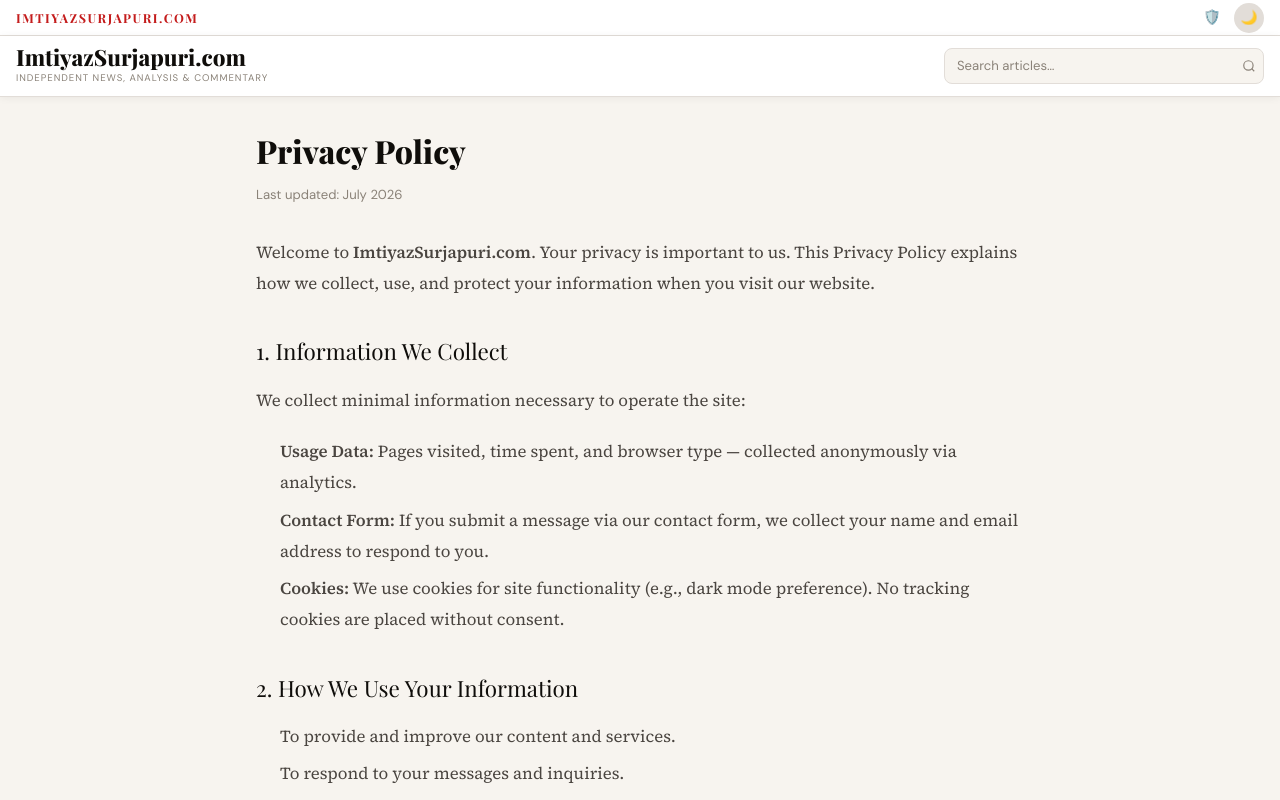
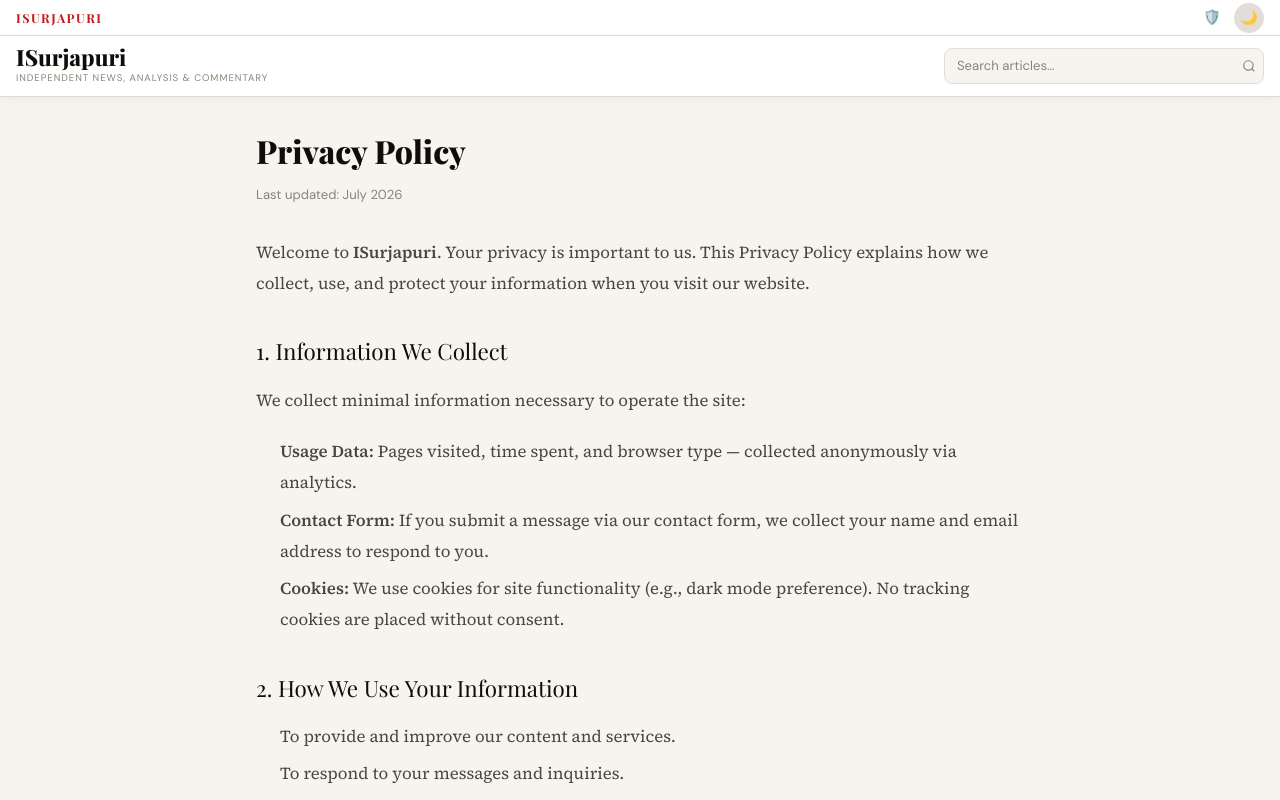
Before and after one commit to imtiyazkth/Imtiyaz-Surjapuri, a Next.js app: page /privacy in a window 1280 px wide. Shown: the top 800 px of the page. Built offline with nearby package versions, Linux system fonts and the light colour scheme; no server answers; a web font is replaced by a local one.

Commit message:
rebrand: ImtiyazSurjapuri.com → ISurjapuri, add Firebase Hosting redirect

```diff
--- a/app/about/page.tsx
+++ b/app/about/page.tsx
@@ -4,7 +4,7 @@ import Header from "@/components/layout/Header";
 import Footer from "@/components/layout/Footer";
 
 export const metadata = {
-  title: "About — ImtiyazSurjapuri.com",
+  title: "About — ISurjapuri",
   description: "About Imtiyaz Surjapuri — Independent journalist, analyst, and commentator.",
 };
 
@@ -81,7 +81,7 @@ export default function AboutPage() {
           <div className="article-body" style={{ maxWidth:"none" }}>
             <h2>About This Website</h2>
             <p>
-              <strong>ImtiyazSurjapuri.com</strong> is an independent news and analysis
+              <strong>ISurjapuri</strong> is an independent news and analysis
               platform covering politics, social affairs, economy, education, and world events.
               The site aims to provide in-depth analysis and commentary that goes beyond
               surface-level reporting.
--- a/app/layout.tsx
+++ b/app/layout.tsx
@@ -5,8 +5,8 @@ import ScrollProgress from "@/components/layout/ScrollProgress";
 
 export const metadata: Metadata = {
   title: {
-    default:  "ImtiyazSurjapuri.com — Independent News, Analysis & Commentary",
-    template: "%s | ImtiyazSurjapuri.com",
+    default:  "ISurjapuri — Independent News, Analysis & Commentary",
+    template: "%s | ISurjapuri",
   },
   description:
     "Independent journalism, analysis, and commentary covering India, the Gulf, and the world. Speaking truth without fear.",
@@ -15,8 +15,8 @@ export const metadata: Metadata = {
   ),
   openGraph: {
     type:        "website",
-    siteName:    "ImtiyazSurjapuri.com",
-    title:       "ImtiyazSurjapuri.com — Independent News, Analysis & Commentary",
+    siteName:    "ISurjapuri",
+    title:       "ISurjapuri — Independent News, Analysis & Commentary",
     description: "Independent journalism, analysis, and commentary covering India, the Gulf, and the world.",
     // Default OG image — shown when no article image is available
     images: [
@@ -24,13 +24,13 @@ export const metadata: Metadata = {
         url:    "https://raw.githubusercontent.com/imtiyazkth/QRaksha/main/docs/assets/Imtiyaz-Surjapuri.png",
         width:  1200,
         height: 630,
-        alt:    "ImtiyazSurjapuri.com",
+        alt:    "ISurjapuri",
       },
     ],
   },
   twitter: {
     card:        "summary_large_image",
-    title:       "ImtiyazSurjapuri.com",
+    title:       "ISurjapuri",
     description: "Independent News, Analysis & Commentary",
     images: [
       "https://raw.githubusercontent.com/imtiyazkth/QRaksha/main/docs/assets/Imtiyaz-Surjapuri.png"
--- a/app/privacy/page.tsx
+++ b/app/privacy/page.tsx
@@ -4,8 +4,8 @@ import Header from "@/components/layout/Header";
 import Footer from "@/components/layout/Footer";
 
 export const metadata = {
-  title: "Privacy Policy — ImtiyazSurjapuri.com",
-  description: "Privacy Policy for ImtiyazSurjapuri.com",
+  title: "Privacy Policy — ISurjapuri",
+  description: "Privacy Policy for ISurjapuri",
 };
 
 export default function PrivacyPage() {
@@ -30,7 +30,7 @@ export default function PrivacyPage() {
 
           <div className="article-body" style={{ maxWidth:"none" }}>
             <p>
-              Welcome to <strong>ImtiyazSurjapuri.com</strong>. Your privacy is important to us.
+              Welcome to <strong>ISurjapuri</strong>. Your privacy is important to us.
               This Privacy Policy explains how we collect, use, and protect your information
               when you visit our website.
             </p>
--- a/app/terms/page.tsx
+++ b/app/terms/page.tsx
@@ -4,8 +4,8 @@ import Header from "@/components/layout/Header";
 import Footer from "@/components/layout/Footer";
 
 export const metadata = {
-  title: "Terms of Use — ImtiyazSurjapuri.com",
-  description: "Terms of Use for ImtiyazSurjapuri.com",
+  title: "Terms of Use — ISurjapuri",
+  description: "Terms of Use for ISurjapuri",
 };
 
 export default function TermsPage() {
@@ -30,7 +30,7 @@ export default function TermsPage() {
 
           <div className="article-body" style={{ maxWidth:"none" }}>
             <p>
-              By accessing and using <strong>ImtiyazSurjapuri.com</strong> (the &quot;Site&quot;),
+              By accessing and using <strong>ISurjapuri</strong> (the &quot;Site&quot;),
               you agree to be bound by these Terms of Use. If you do not agree,
               please do not use this Site.
             </p>
@@ -90,7 +90,7 @@ export default function TermsPage() {
 
             <h2>6. Limitation of Liability</h2>
             <p>
-              To the maximum extent permitted by law, ImtiyazSurjapuri.com and its
+              To the maximum extent permitted by law, ISurjapuri and its
               author shall not be liable for any direct, indirect, incidental, or
               consequential damages arising from your use of this Site.
             </p>
--- a/lib/constants.ts
+++ b/lib/constants.ts
@@ -1,4 +1,4 @@
-export const SITE_NAME = "ImtiyazSurjapuri.com";
+export const SITE_NAME = "ISurjapuri";
 export const SITE_TAGLINE = "Independent News, Analysis & Commentary";
 export const SITE_URL =
   process.env.NEXT_PUBLIC_SITE_URL || "https://imtiyazsurjapuri.com";
@@ -34,8 +34,8 @@ export const ALLOWED_SOCIAL_DOMAINS = [
   "whatsapp.com",
   "www.whatsapp.com",
   "wa.me",
-  "imtiyazsurjapuri.com",
-  "www.imtiyazsurjapuri.com",
+  "isurjapuri.com",
+  "www.isurjapuri.com",
 ];
 
 // Allowed YouTube embed patterns
--- a/package.json
+++ b/package.json
@@ -1,5 +1,5 @@
 {
-  "name": "imtiyazsurjapuri-com",
+  "name": "isurjapuri",
   "version": "1.0.0",
   "private": true,
   "scripts": {
--- /dev/null
+++ b/public/index.html
@@ -0,0 +1,14 @@
+<!DOCTYPE html>
+<html>
+<head>
+  <meta charset="utf-8">
+  <title>Redirecting...</title>
+  <meta http-equiv="refresh" content="0; url=https://imtiyaz-site.vercel.app/">
+  <script>
+    window.location.href = "https://imtiyaz-site.vercel.app/" + window.location.search + window.location.hash;
+  </script>
+</head>
+<body>
+  <p>Redirecting to <a href="https://imtiyaz-site.vercel.app/">Imtiyaz Site</a>...</p>
+</body>
+</html>
--- /dev/null
+++ b/public_firebase/404.html
@@ -0,0 +1,14 @@
+<!DOCTYPE html>
+<html>
+<head>
+  <meta charset="utf-8">
+  <title>ISurjapuri</title>
+  <script>
+    // Redirect to Vercel preserving path
+    window.location.replace(
+      "https://imtiyaz-site.vercel.app" + window.location.pathname + window.location.search
+    );
+  </script>
+</head>
+<body>Redirecting...</body>
+</html>
--- /dev/null
+++ b/public_firebase/index.html
@@ -0,0 +1,12 @@
+<!DOCTYPE html>
+<html>
+<head>
+  <meta charset="utf-8">
+  <title>ISurjapuri — Redirecting...</title>
+  <meta http-equiv="refresh" content="0; url=https://imtiyaz-site.vercel.app/">
+  <script>window.location.replace("https://imtiyaz-site.vercel.app/");</script>
+</head>
+<body>
+  <p>Redirecting to <a href="https://imtiyaz-site.vercel.app/">ISurjapuri</a>...</p>
+</body>
+</html>
```
Also changed, not shown: firebase.json, public/manifest.json, 1 other file (tests, documents, lock files or other folders).
